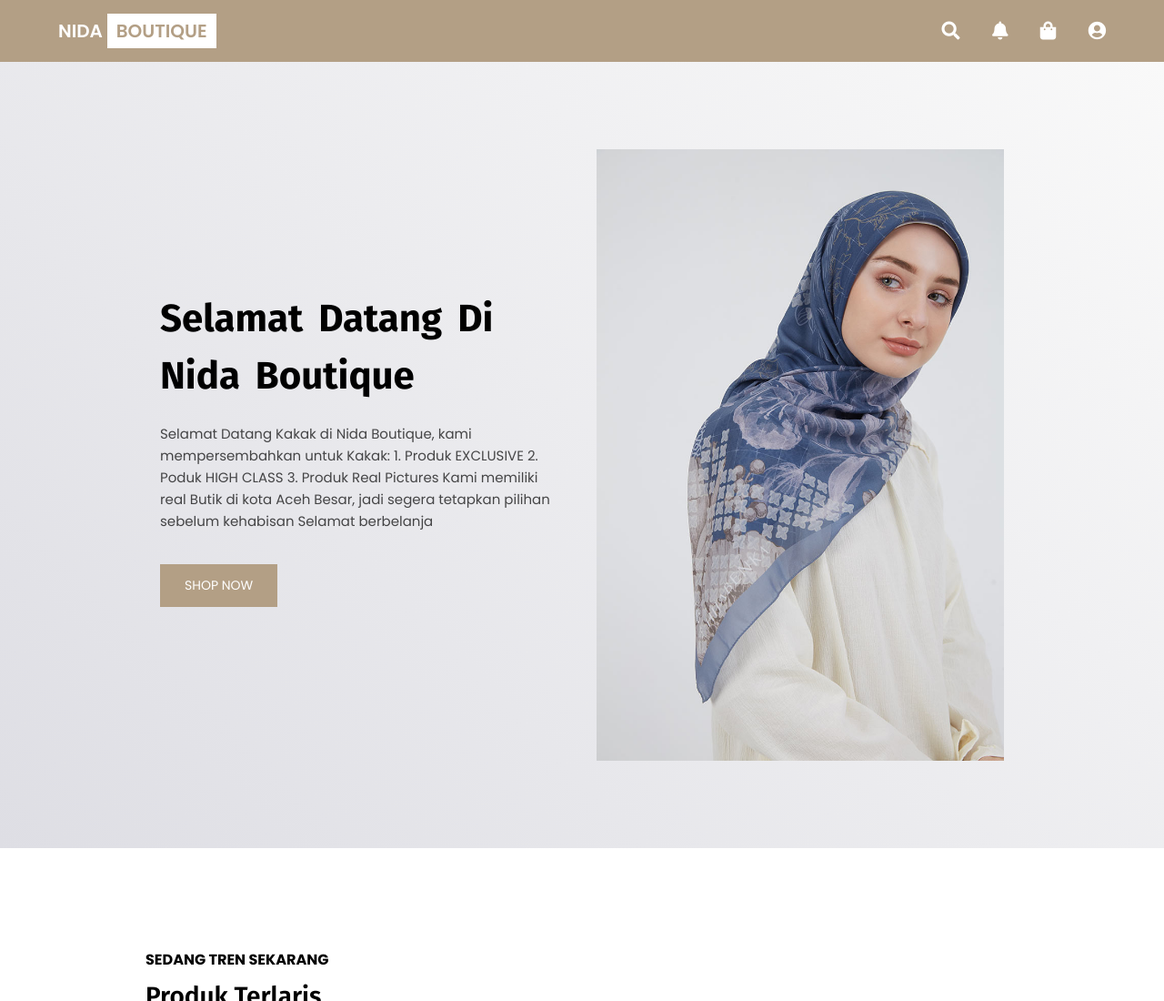
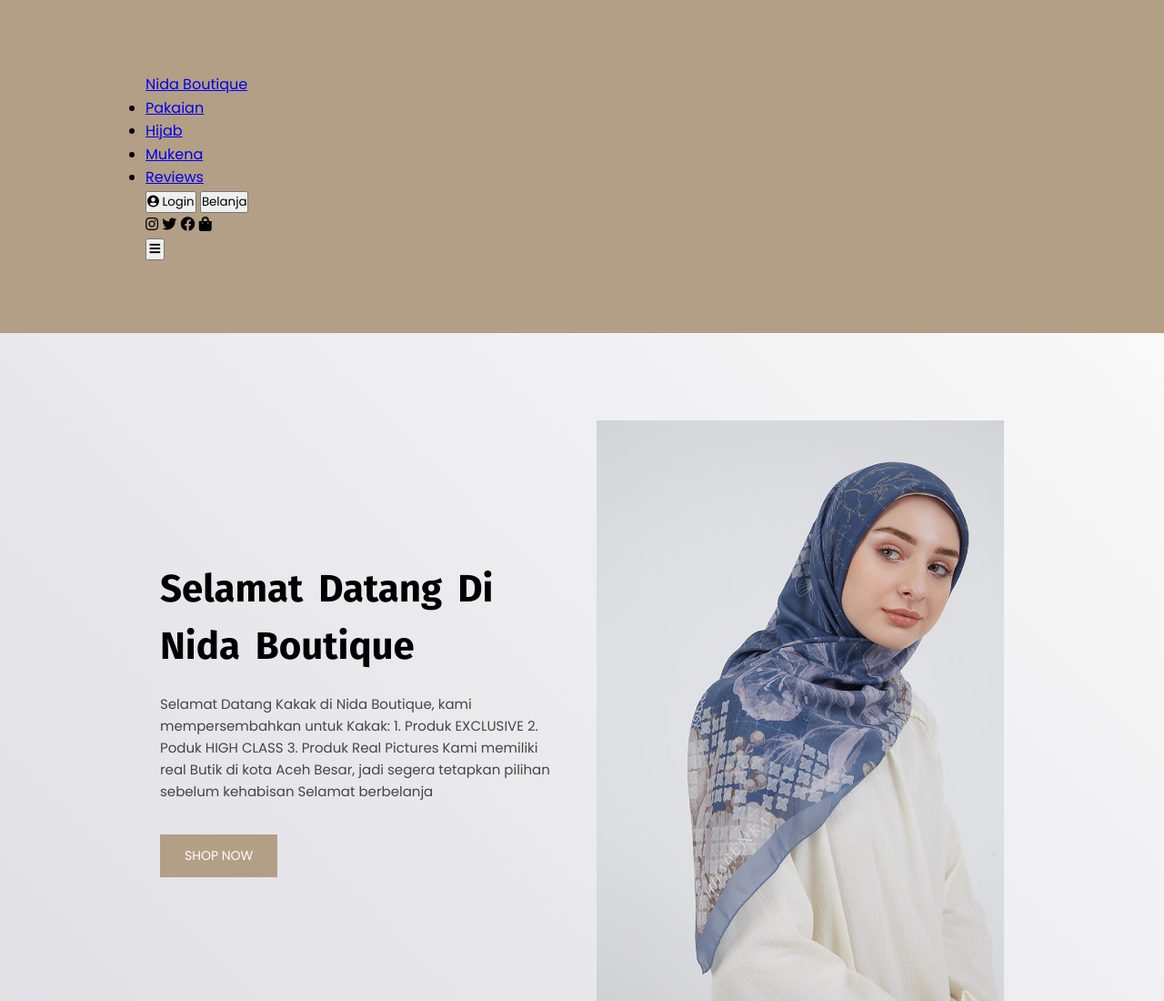
Before and after one commit to ATM101/NidaBoutique, a plain HTML site: page index.html in a window 1280 px wide. Shown: the top 1100 px of the page at 91% size. Drawn offline with Linux system fonts and the light colour scheme; a web font is replaced by a local one.

Commit message:
Update index.html

```diff
--- a/index.html
+++ b/index.html
@@ -7,33 +7,69 @@
     <meta name="description" content="">
     <meta name="viewport" content="width=device-width, initial-scale=1">
     <link rel="stylesheet" href="style.css">
+        <!-- google fonts -->
+    <link rel = "stylesheet" href = "fonts.css">
     <!-- Font awesome -->
     <link rel="stylesheet" href="https://cdnjs.cloudflare.com/ajax/libs/font-awesome/5.15.1/css/all.min.css" integrity="sha512-+4zCK9k+qNFUR5X+cKL9EIR+ZOhtIloNl9GIKS57V1MyNsYpYcUrUeQc9vNfzsWfV28IaLL3i96P9sdNyeRssA==" crossorigin="anonymous" />
   </head>
   <body>
 
     <!-- header -->
-    <header class = "header">
-      <div class = "head-top">
-        <a href = "index.html" class = "brand-name">
-          Nida
-          <span>Boutique</span>
+   <header class = "header" id = "home">
+      <!-- navbar -->
+      <nav class = "navbar container">
+        <a href = "index.html" class = "navbar-brand">
+          Nida Boutique
         </a>
-        <div>
-          <span class = "head-icon">
-            <i class = "fas fa-search"></i>
-          </span>
-          <span class = "head-icon">
-            <i class = "fas fa-bell"></i>
-          </span>
-          <span class = "head-icon">
-            <i class = "fas fa-shopping-bag"></i>
-          </span>
-          <span class = "head-icon">
-            <i class = "fas fa-user-circle"></i>
-          </span>
+
+        <div class = "navbar-collapse">
+          <ul class = "navbar-nav">
+            <li class = "nav-item">
+              <a href = "#home" class = "nav-link">Pakaian</a>
+            </li>
+            <li class = "nav-item">
+              <a href = "#features" class = "nav-link">Hijab</a>
+            </li>
+            <li class = "nav-item">
+              <a href = "#product" class = "nav-link">Mukena</a>
+            </li>
+            <li class = "nav-item">
+              <a href = "#reviews" class = "nav-link">Reviews</a>
+            </li>
+          </ul>
         </div>
-      </div>
+
+        <div class = "navbar-extra-content">
+          <div class = "nav-btns">
+            <button type = "button">
+              <i class = "fas fa-user-circle"></i>
+              Login
+            </button>
+            <button type = "button">
+              Belanja
+            </button>
+          </div>
+          <ul class = "nav-icons">
+            <span class = "center">
+              <i class = "fab fa-instagram"></i>
+            </span>
+            <span class = "center">
+              <i class = "fab fa-twitter"></i>
+            </span>
+            <span class = "center">
+              <i class = "fab fa-facebook"></i>
+            </span>
+            <span class = "center">
+              <i class = "fas fa-shopping-bag"></i>
+            </span>
+          </ul>
+        </div>
+
+        <button type = "button" class = "navbar-toggler center" id = "navbar-toggler">
+          <i class = "fas fa-bars fa-fw"></i>
+        </button>
+      </nav>
+      <!-- end of navbar -->
 
       <div class = "head-body container">
         <div class = "head-body-content">
@@ -363,4 +399,6 @@ Selamat berbelanja
     </footer>
     <!-- end of footer -->
   </body>
+  <script src = "script.js"></script>
+
 </html>
```
